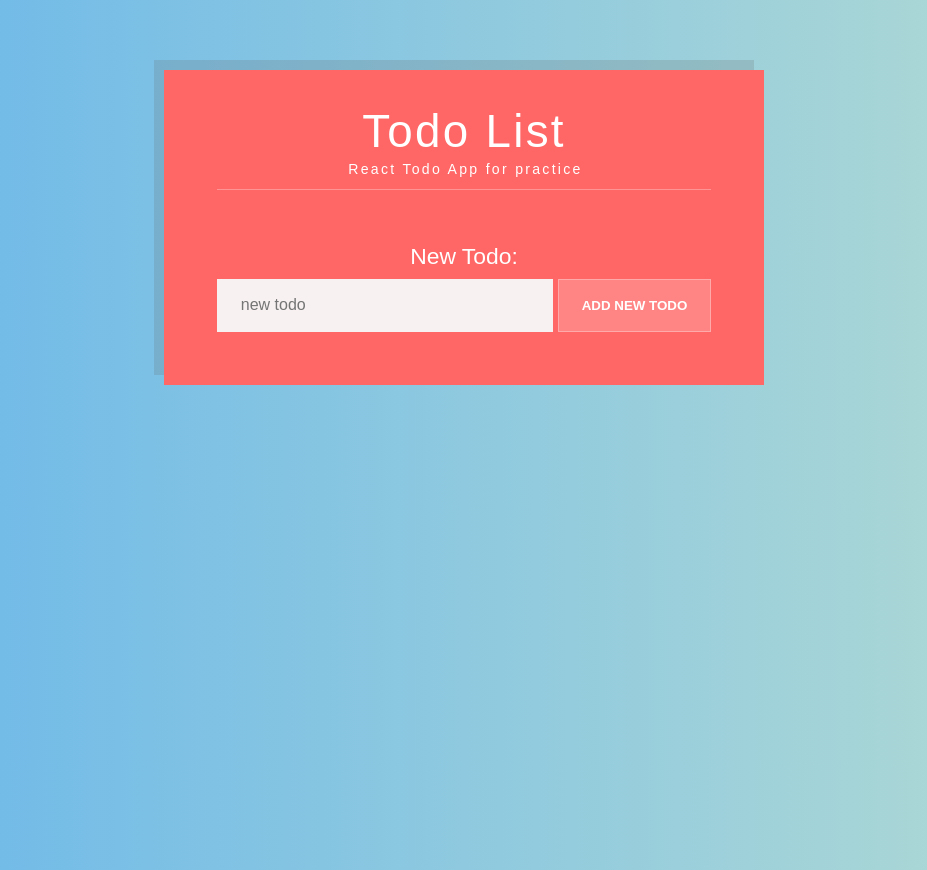
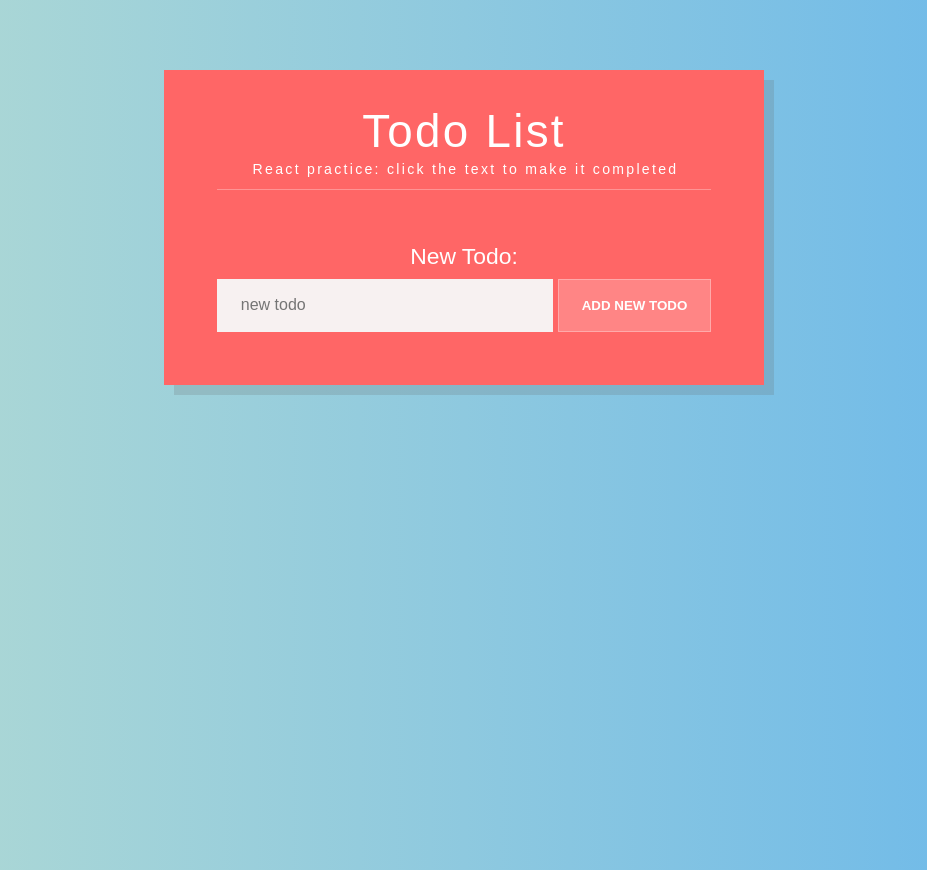
Before and after one commit to peterPalVanyo/todo_react, a React (Create React App) app: page / in a window 1280 px wide. Shown: the whole page, without its empty margins (176-1103 px from the left). Built offline with nearby package versions, Linux system fonts and the light colour scheme.

Commit message:
background, main text

```diff
--- a/src/TodoList.css
+++ b/src/TodoList.css
@@ -4,7 +4,7 @@
   max-width: 600px;
   background: #ff6666;
   color: #fff;
-  box-shadow: -10px -10px 0px 0px rgba(100, 100, 100, 0.2);
+  box-shadow: 10px 10px 0px 0px rgba(100, 100, 100, 0.2);
   overflow: hidden;
 }
 .TodoList ul {
--- a/src/TodoList.js
+++ b/src/TodoList.js
@@ -57,7 +57,7 @@ class TodoList extends Component {
   render() {
     return (
       <div className="TodoList">
-      <h1>Todo List <span>React Todo App for practice</span> </h1>
+      <h1>Todo List <span>React practice: click the text to make it completed</span> </h1>
         <ul>{this.displayTodos()}</ul>
         <NewTodoForm addTodo={this.addTodo} />
       </div>
--- a/src/index.css
+++ b/src/index.css
@@ -6,7 +6,7 @@
 
 html,
 body {
-  background: linear-gradient(90deg, #69b7eb, #b3dbd3);
+  background: linear-gradient(90deg, #b3dbd3, #69b7eb);
   font-size: 1.1rem;
   font-family: "Quicksand", sans-serif;
   height: 100%;
```
